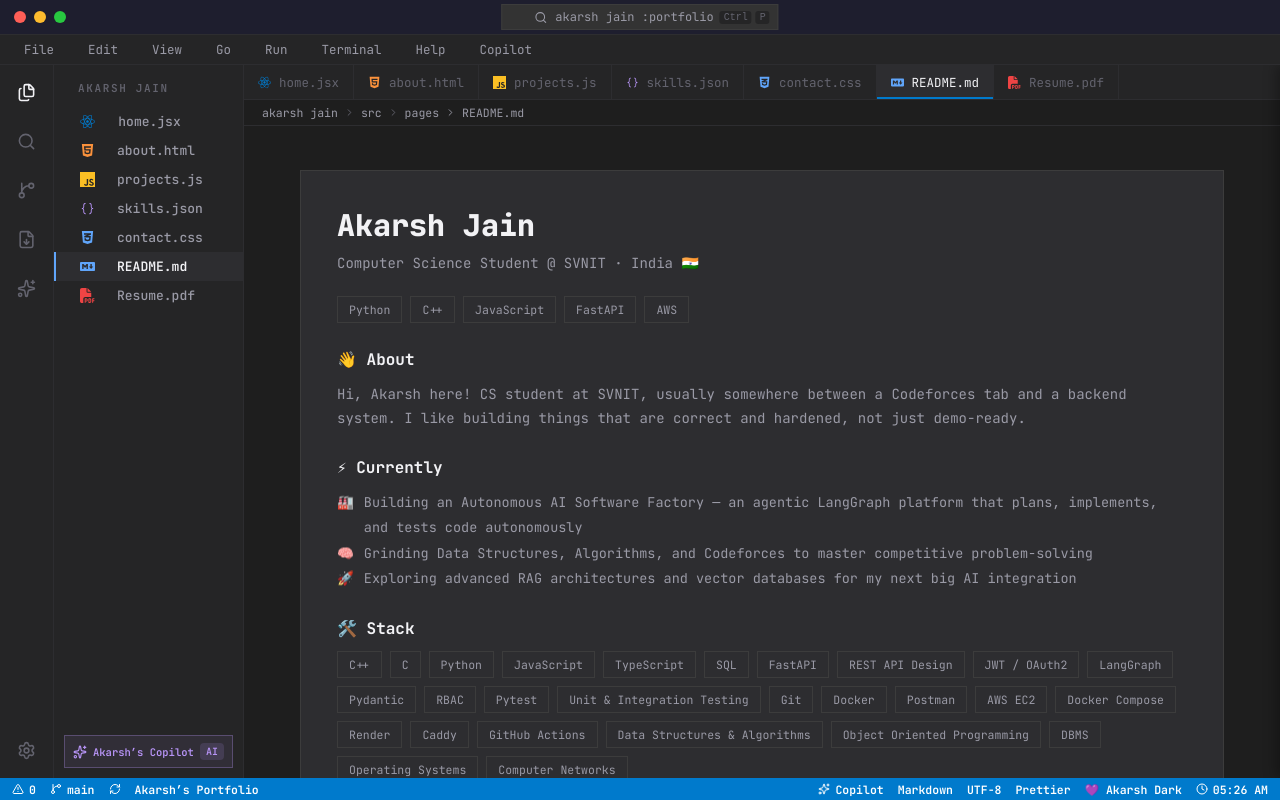
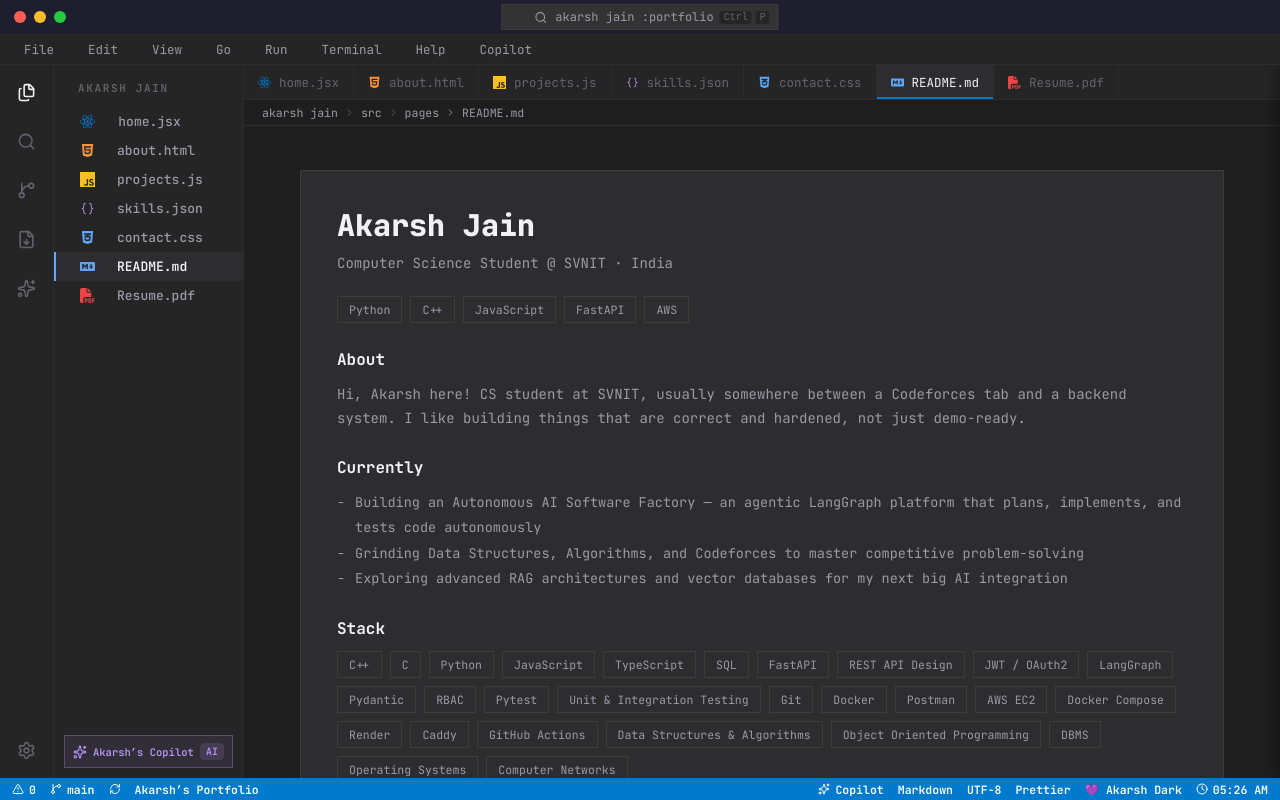
Before and after one commit to akarshjain05/portfolio, a React (Vite) app: page /readme in a window 1280 px wide. Built offline with nearby package versions, Linux system fonts and the light colour scheme.

Commit message:
design: remove emojis from Readme page for a cleaner look

```diff
--- a/src/pages/Readme.jsx
+++ b/src/pages/Readme.jsx
@@ -10,7 +10,7 @@
       <div className="readme-card">
         <h1>{profile.name}</h1>
         <p className="readme-card__sub">
-          Computer Science Student {profile.affiliationBadge} &middot; {profile.location} 🇮🇳
+          Computer Science Student {profile.affiliationBadge} &middot; {profile.location}
         </p>
 
         <div className="readme-card__badges">
@@ -21,24 +21,24 @@
           ))}
         </div>
 
-        <h2>👋 About</h2>
+        <h2>About</h2>
         <p>
           Hi, Akarsh here! CS student at SVNIT, usually somewhere between a Codeforces tab and a
           backend system. I like building things that are correct
           and hardened, not just demo-ready.
         </p>
 
-        <h2>⚡ Currently</h2>
+        <h2>Currently</h2>
         <ul className="readme-list">
           {currentFocus.map((item) => (
             <li key={item.text}>
-              <span aria-hidden="true">{item.icon}</span>
+              <span aria-hidden="true">-</span>
               <span>{item.text}</span>
             </li>
           ))}
         </ul>
 
-        <h2>🛠️ Stack</h2>
+        <h2>Stack</h2>
         <div className="readme-card__badges">
           {stackBadges.map((b) => (
             <span className="readme-badge" key={b}>
```
